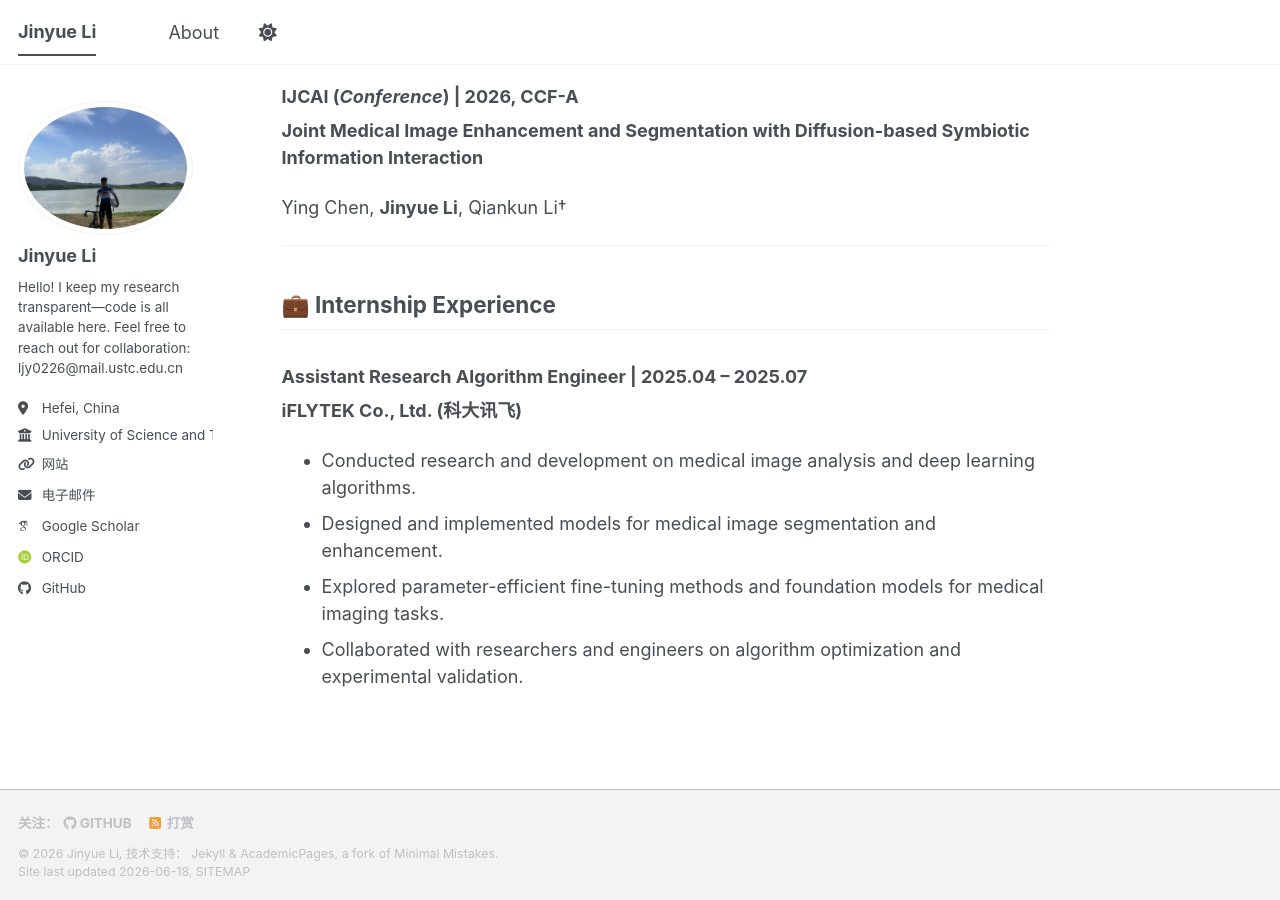
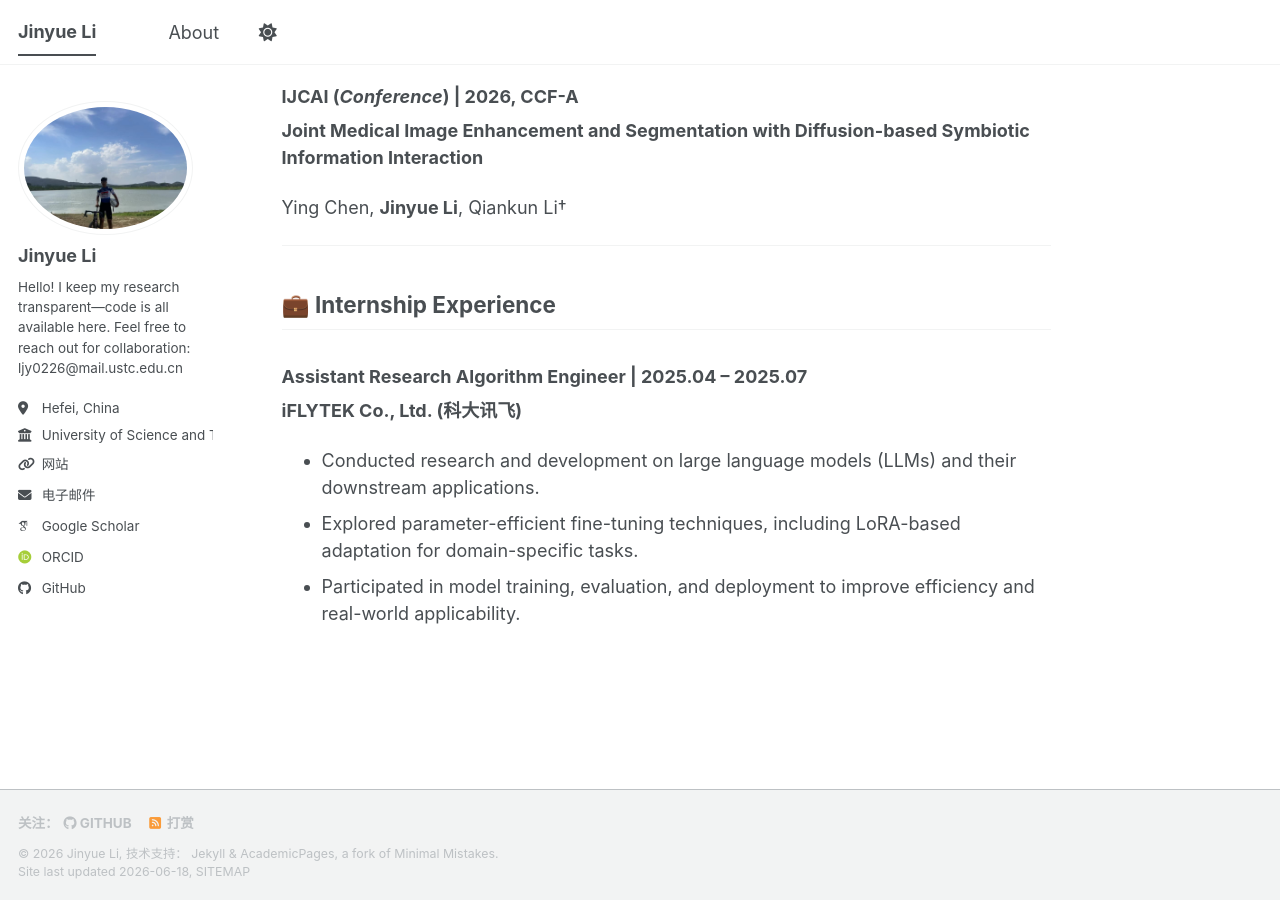
Before and after one commit to jylEcho/jylEcho.github.io, a Jekyll site: the page built from _pages/about.md, in a window 1280 px wide and 900 px high, scrolled down 986 px. Built offline with Jekyll 4.4.1, drawn with Linux system fonts in a browser that asks for light colours; some web fonts are replaced; a script bundle is joined from its source files by our own code; library files that are not in the unit come from our copies.

Commit message:
Update about.md

```diff
--- a/_pages/about.md
+++ b/_pages/about.md
@@ -56,7 +56,6 @@ Ying Chen, **Jinyue Li**, Qiankun Li†
 ### **Assistant Research Algorithm Engineer** | 2025.04 – 2025.07
 **iFLYTEK Co., Ltd. (科大讯飞)**
 
-- Conducted research and development on medical image analysis and deep learning algorithms.
-- Designed and implemented models for medical image segmentation and enhancement.
-- Explored parameter-efficient fine-tuning methods and foundation models for medical imaging tasks.
-- Collaborated with researchers and engineers on algorithm optimization and experimental validation.
+- Conducted research and development on large language models (LLMs) and their downstream applications.
+- Explored parameter-efficient fine-tuning techniques, including LoRA-based adaptation for domain-specific tasks.
+- Participated in model training, evaluation, and deployment to improve efficiency and real-world applicability.
```
